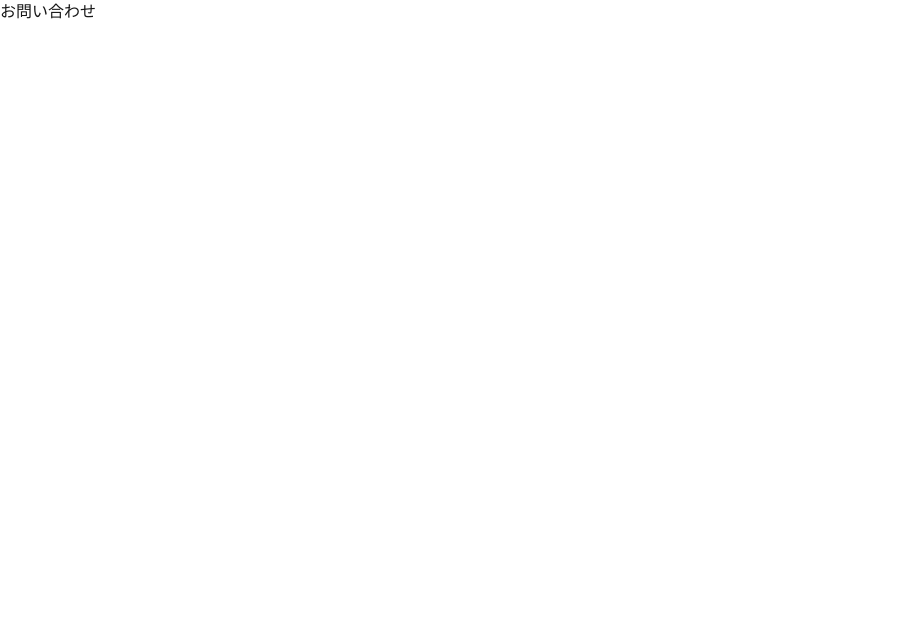
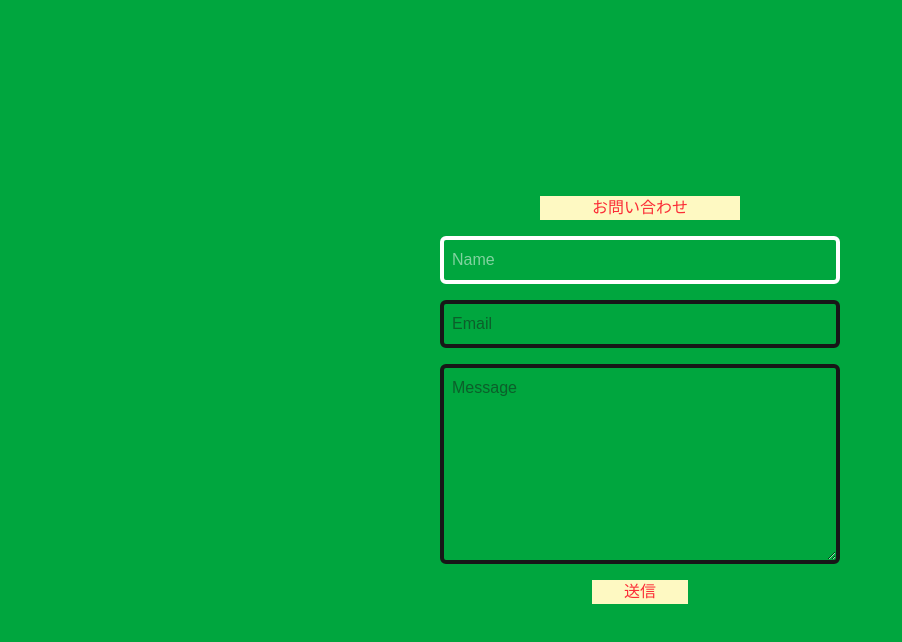
Before and after one commit to Airbag1997/majan_app, a Next.js app: page /contacts in a window 1280 px wide. Shown: the top 642 px of the page, without its empty margins (0-902 px from the left). Built offline with nearby package versions, Linux system fonts and the light colour scheme.

Commit message:
メッセージ表示と自動転送がまだ

```diff
--- a/src/app/contacts/page.tsx
+++ b/src/app/contacts/page.tsx
@@ -1,5 +1,31 @@
+import { redirect } from "next/dist/server/api-utils"
+import { z } from "zod"
 export default function Home() {
+    async function sendMessage(formData: FormData){
+        'use server'
+        const schema = z.object({
+            Email: z.string().email("メールアドレスが正しくありません"),
+        })
+        const Name = formData.get('Name')
+        console.log("Name:", Name)
+        const Email = formData.get('Email')
+        console.log("Email:", Email)
+        const Message = formData.get('Message')
+        console.log("Message:", Message)
+        const result = schema.safeParse({
+            Email: formData.get("Email")
+        })
+        console.log("result:", result.success ? "成功" : result.error.message)
+    }
     return (
-        <p>お問い合わせ</p>
+        <div className="min-h-screen bg-green-600 flex items-center justify-center">
+            <form action={sendMessage} className="flex flex-col gap-4 text-center items-center">
+                <p className="w-50 bg-yellow-100 text-red-500">お問い合わせ</p>
+                <input type="text" placeholder="Name" name="Name" className="border-4 p-2 rounded-md w-100 text-white"></input>
+                <input type="text" placeholder="Email" name="Email" className="border-4 p-2 rounded-md w-100"></input>
+                <textarea placeholder="Message" name="Message" className="border-4 p-2 h-50 w-100 rounded-md"></textarea>
+                <button type="submit" className="w-24 h-6 bg-yellow-100 text-red-500 text-center">送信</button>
+            </form>
+        </div>
     );
 }
```
Also changed, not shown: package.json (+8 -5 lines), 1 other file (tests, documents, lock files or other folders).
